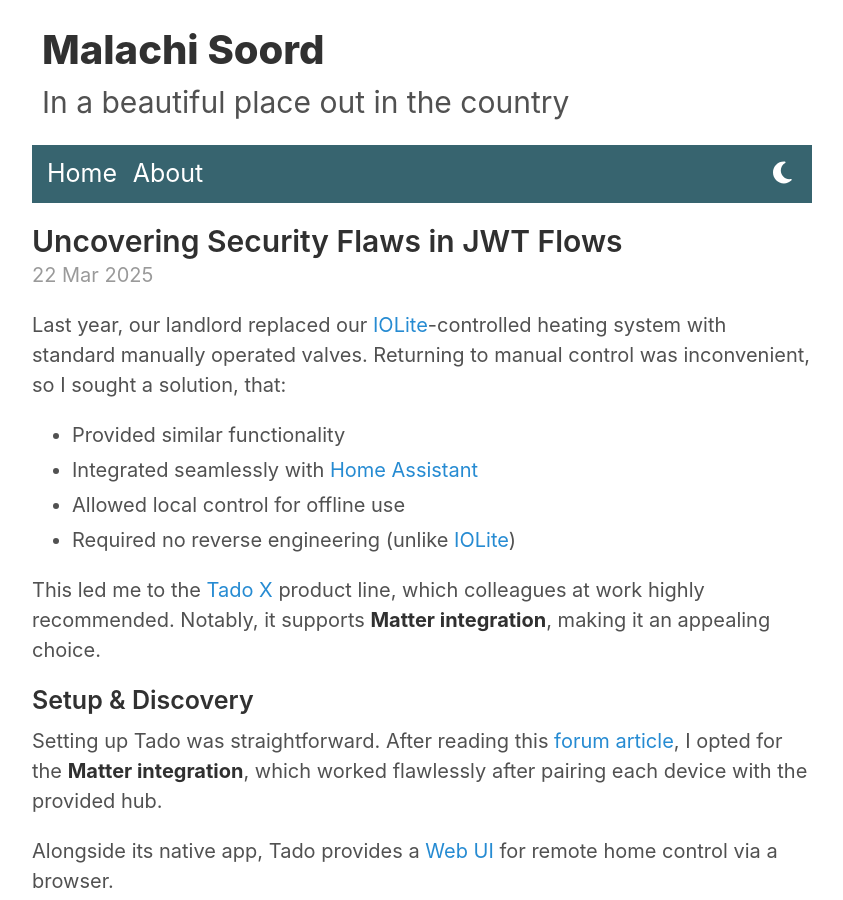
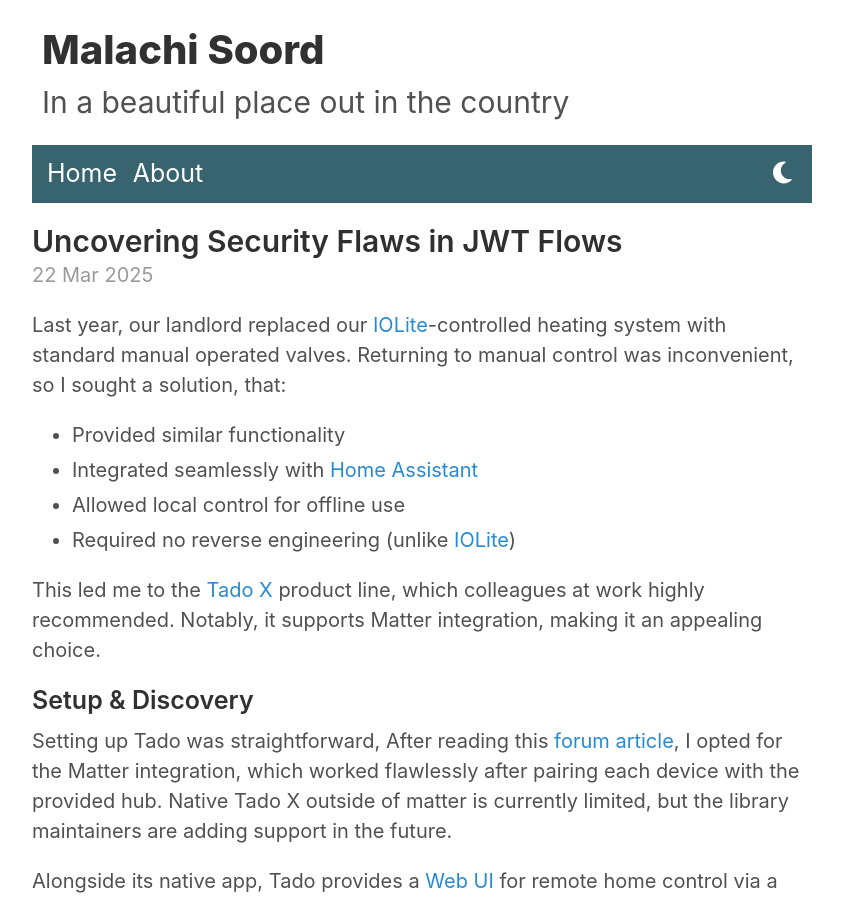
Before and after one commit to inverse/personal-site, a Jekyll site: the page built from _posts/2025-03-22-uncovering-security-flaws-in-jwt-flows.md, in a window 1280 px wide and 900 px high. Shown: the whole window, without its empty margins (218-1061 px from the left). Built offline with Jekyll 4.4.1, drawn with Linux system fonts in a browser that asks for light colours; comment, search, counter and statistics services are not loaded; some of the changed text lies outside the part shown.

Commit message:
tidy up (#80)

```diff
--- a/_posts/2025-03-22-uncovering-security-flaws-in-jwt-flows.md
+++ b/_posts/2025-03-22-uncovering-security-flaws-in-jwt-flows.md
@@ -9,20 +9,20 @@
 - security
 ---
 
-Last year, our landlord replaced our [IOLite][0]-controlled heating system with standard manually operated valves. Returning to manual control was inconvenient, so I sought a solution, that:
+Last year, our landlord replaced our [IOLite][0]-controlled heating system with standard manual operated valves. Returning to manual control was inconvenient, so I sought a solution, that:
 
 - Provided similar functionality
 - Integrated seamlessly with [Home Assistant][1]
 - Allowed local control for offline use
 - Required no reverse engineering (unlike [IOLite]({% post_url 2020-08-06-reverse-engineering-iolite-remote-api %}))
 
-This led me to the [Tado X][2] product line, which colleagues at work highly recommended. Notably, it supports **Matter integration**, making it an appealing choice.
+This led me to the [Tado X][2] product line, which colleagues at work highly recommended. Notably, it supports Matter integration, making it an appealing choice.
 
 <!--truncate-->
 
 ## Setup & Discovery
 
-Setting up Tado was straightforward. After reading this [forum article][4], I opted for the **Matter integration**, which worked flawlessly after pairing each device with the provided hub.
+Setting up Tado was straightforward, After reading this [forum article][4], I opted for the Matter integration, which worked flawlessly after pairing each device with the provided hub. Native Tado X outside of matter is currently limited, but the library maintainers are adding support in the future.
 
 Alongside its native app, Tado provides a [Web UI][5] for remote home control via a browser.
 
@@ -68,12 +68,18 @@
 - [OAuth Password Flow][14] (legacy)
 - [Device Authentication Grant][15]
 
+## Buying
+
+- [From the supplier direct][16]
+- [Tink -often have great deals][17]
+- [From Amazon[18]]
+
 [0]: https://iolite.de/en/
 [1]: https://www.home-assistant.io/
 [2]: https://www.tado.com/en
 [4]: https://community.home-assistant.io/t/using-tado-smart-thermostat-x-through-matter/736576
 [5]: https://app.tado.com/
-[6]: https://github.com/mike-engel/jwt-cli
+[6]: https://github.com/mikeengel/jwt-cli
 [7]: https://support.tado.com/en/articles/8565472-how-do-i-authenticate-to-access-the-rest-api
 [8]: https://github.com/wmalgadey/PyTado/issues/155
 [9]: https://github.com/home-assistant/core/issues/138518
```
Also changed, not shown: other parts of _posts/2025-03-22-uncovering-security-flaws-in-jwt-flows.md (+4 -1 lines).
